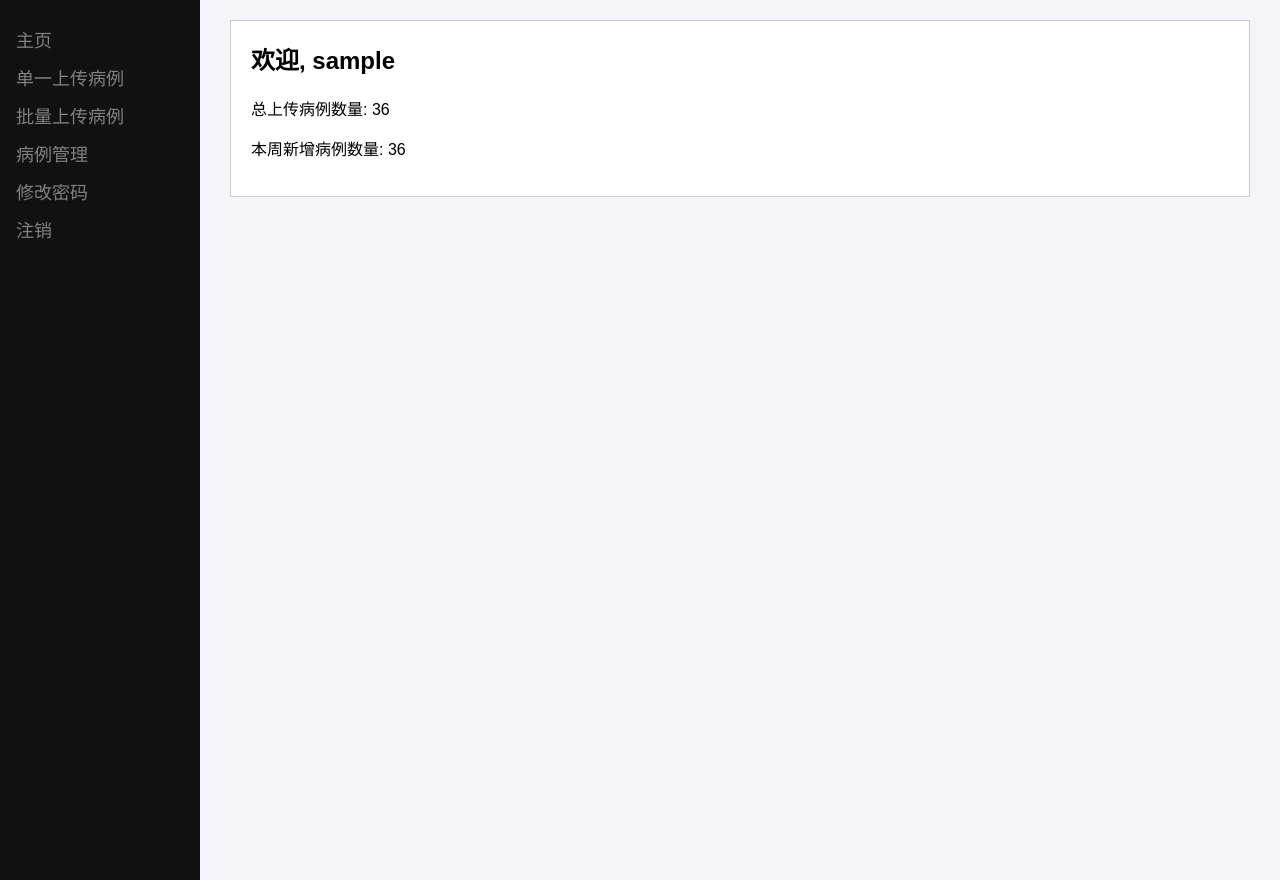
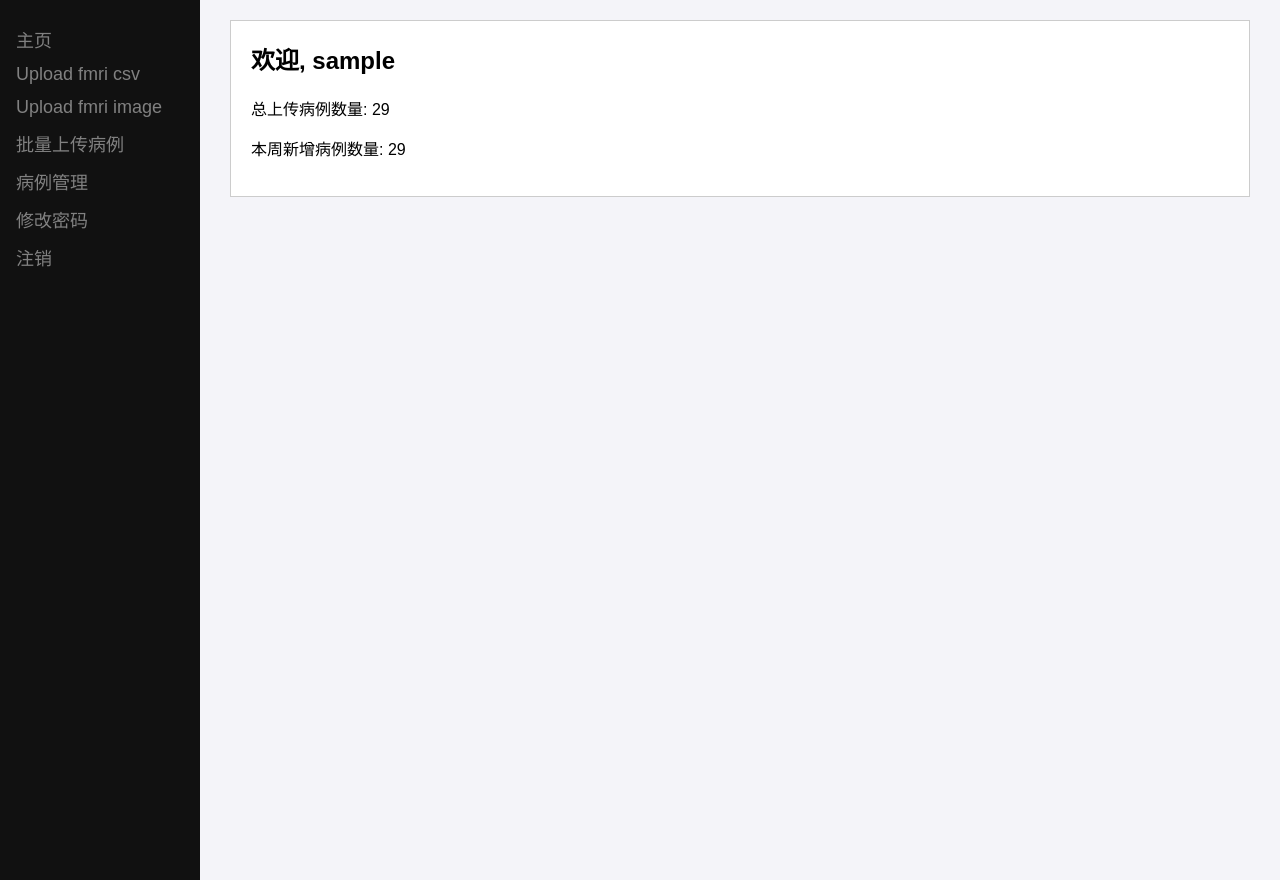
Before and after one commit to kaigegao/asd-website, a Flask app: page /doctor_dashboard in a window 1280 px wide. Run offline with Flask 3, Linux system fonts and the light colour scheme; the visitor is signed in with stand-in values (Sample User, id 1).

Commit message:
1.7 上传nii文件

```diff
--- a/app.py
+++ b/app.py
@@ -12,6 +12,14 @@ import torch
 import numpy as np
 from models.MyModel import MyModel  # Ensure this import matches your directory structure
 from flask_cors import CORS
+
+from nilearn import datasets
+from nilearn.image import load_img
+from nilearn import masking
+from nilearn.image import resample_to_img
+from nilearn.input_data import NiftiLabelsMasker
+
+
 app = Flask(__name__)
 app.secret_key = 'supersecretkey'
 CORS(app)
@@ -176,22 +184,26 @@ def file_upload_destination():
         except pd.errors.EmptyDataError:
             df.to_csv(file_path,  index=False)
 
-        file_path = os.path.join(app.config['UPLOAD_FOLDER'],filename)
-        data = pd.read_csv(file_path, index_col=0)
-        table_html = data.to_html(index=True)
+        # file_path = os.path.join(app.config['UPLOAD_FOLDER'],filename)
+        # data = pd.read_csv(file_path, index_col=0)
+        # table_html = data.to_html(index=True)
         # 返回包含case_id的JSON响应给前端
-        # return jsonify({'case_id': str(data_with_case_id['caseId'])}), 200
-        return render_template('case_detail.html',  case= data_with_case_id['caseId'],table_html=table_html)
+        #return jsonify({'case_id': str(data_with_case_id['caseId'])}), 200
+        # return render_template('case_detail.html',  case= data_with_case_id['caseId'],table_html=table_html)
     except Exception as e:
         flash(f'Error reading file {"caseInfo"}: {str(e)}', 'danger')
 
-    return jsonify({'case_id': data_with_case_id['caseId']}), 200
-
+    # return jsonify({'case_id': data_with_case_id['caseId']}), 200
+    return "Data has been uploaded and processed successfully. Click 'View Results' to see the details."
 
 
 @app.route('/upload_case', methods=['GET', 'POST'])
 def upload_case():
     return render_template('upload_case.html')
+
+
+
+
 
 
 @app.route('/return_to_upload')
@@ -273,6 +285,86 @@ def upload_files():
             return redirect(request.url)
 
     return render_template('bulk_upload2.html')
+
+
+@app.route('/fmri_image_upload', methods=['GET', 'POST'])
+def upload_image_files():
+
+    if request.method == 'POST':
+        file = request.files.get("imagefile")
+        if file.filename == '':
+            flash('No selected file')
+            return redirect(request.url)
+        try:
+            filename = file.filename
+            filename2 = filename.replace('.nii.gz', '')
+            file_path = os.path.join(app.config.get("UPLOAD_FOLDER"), filename)
+
+            file.save(file_path)
+            convert_fmri_image_to_timeseries(file_path, filename2, app.config.get("UPLOAD_FOLDER"))
+            data = {
+                'age': request.form.get("age"),
+                'gender': request.form.get("gender"),
+                'name': request.form.get("name"),
+                'fmri.image': filename,
+                'file':filename2+ '_timeseries.csv',
+                'uploadDate': datetime.now().strftime('%Y-%m-%d %H:%M:%S'),
+                # 保留预测功能
+                'diagnosis': "ASD",
+                # 保留预测功能
+                'risk': "0.88888",
+                'doctor': session['username']
+            }
+
+            file_path = app.config.get("case_save_file")
+            case_id = get_next_case_id(file_path)
+
+            data_with_case_id = {'caseId': case_id, **data}
+            columns_order = ['caseId', 'age', 'gender', 'name', 'fmri.image', 'file', 'uploadDate', 'diagnosis', 'risk',
+                             'doctor']
+            df = pd.DataFrame([data_with_case_id], columns=columns_order)
+            try:
+                existing_df = pd.read_csv(file_path)
+                updated_df = pd.concat([existing_df, df], ignore_index=True)
+                updated_df.to_csv(file_path, index=False)
+
+            except pd.errors.EmptyDataError:
+                df.to_csv(file_path, index=False)
+
+            # file_path = os.path.join(app.config['UPLOAD_FOLDER'],filename)
+            # data = pd.read_csv(file_path, index_col=0)
+            # table_html = data.to_html(index=True)
+            # 返回包含case_id的JSON响应给前端
+            # return jsonify({'case_id': str(data_with_case_id['caseId'])}), 200
+            # return render_template('case_detail.html',  case= data_with_case_id['caseId'],table_html=table_html)
+        except Exception as e:
+            flash(f'Error reading file {"caseInfo"}: {str(e)}', 'danger')
+
+        # return jsonify({'case_id': data_with_case_id['caseId']}), 200
+        return "Data has been uploaded and processed successfully. Click 'View Results' to see the details."
+    return render_template('image_upload.html')
+
+def convert_fmri_image_to_timeseries(image_path, file_name, fmri_save_path):
+    dataset = datasets.fetch_atlas_aal()
+    atlas_filename = dataset.maps
+    labels = dataset.labels
+    fMRIData = load_img(image_path)
+    mask = masking.compute_background_mask(fMRIData)
+    Atlas = resample_to_img(atlas_filename, mask, interpolation='nearest')
+    masker = NiftiLabelsMasker(labels_img=Atlas, standardize=True,
+                            memory='nilearn_cache', verbose=0)
+    time_series = masker.fit_transform(fMRIData)
+    if time_series.shape[1] != len(labels):
+        print('Error: time_series.shape[1] != len(labels)')
+        print(time_series[0,:])
+        print("====================================================")
+        print(labels)
+    df = pd.DataFrame(time_series, columns=labels)
+    save_path = os.path.join(fmri_save_path, file_name + '_timeseries.csv')
+    df.to_csv(save_path, index=True)
+
+
+
 
 def get_csv_filenames(csv_path):
     filenames = set()
--- a/cases_save_file.csv
+++ b/cases_save_file.csv
@@ -1,37 +1,30 @@
 caseId,age,gender,name,fmri.image,file,uploadDate,diagnosis,risk,doctor
-0,18,male,name,,ASD_Subject_02.csv,2025-01-06 15:58:28,ASD,0.88888,qqq
-1,18,male,name,,ASD_Subject_03.csv,2025-01-06 15:59:58,ASD,0.88888,qqq
-2,18,male,name,,ASD_Subject_04.csv,2025-01-06 16:00:34,ASD,0.88888,qqq
-3,18,male,name,,ASD_Subject_05.csv,2025-01-06 16:01:07,ASD,0.88888,qqq
-4,18,male,name,,Normal_Subject_01.csv,2025-01-06 16:10:07,ASD,0.88888,qqq
-5,18,male,name,,Normal_Subject_02.csv,2025-01-06 16:10:58,ASD,0.88888,qqq
-6,18,male,name,,Normal_Subject_03.csv,2025-01-06 16:26:47,ASD,0.88888,qqq
-7,18,male,name,,Normal_Subject_04.csv,2025-01-06 16:27:38,ASD,0.88888,qqq
-8,18,male,name,,Normal_Subject_05.csv,2025-01-06 16:28:16,ASD,0.88888,qqq
-9,18,male,name,,Normal_Subject_06.csv,2025-01-06 16:29:02,ASD,0.88888,qqq
-10,18,male,name,,Normal_Subject_07.csv,2025-01-06 16:31:45,ASD,0.88888,qqq
-11,18,male,name,,Normal_Subject_10.csv,2025-01-06 16:32:36,ASD,0.88888,qqq
-12,18,male,name,,Normal_Subject_11.csv,2025-01-06 16:34:29,ASD,0.88888,qqq
-13,18,male,name,,Normal_Subject_12.csv,2025-01-06 16:34:56,ASD,0.88888,qqq
-14,18,male,name,,Normal_Subject_13.csv,2025-01-06 16:35:02,ASD,0.88888,qqq
-15,18,male,name,,Normal_Subject_14.csv,2025-01-06 16:35:57,ASD,0.88888,qqq
-16,18,male,name,,Normal_Subject_15.csv,2025-01-06 16:36:05,ASD,0.88888,qqq
-17,18,male,name,,Normal_Subject_16.csv,2025-01-06 16:37:33,ASD,0.88888,qqq
-18,18,male,name,,Normal_Subject_19.csv,2025-01-06 17:13:37,ASD,0.88888,qqq
-19,18,male,name,,Normal_Subject_20.csv,2025-01-06 17:14:07,ASD,0.88888,qqq
-20,18,male,name,,Normal_Subject_24.csv,2025-01-06 17:20:24,ASD,0.88888,qqq
-21,18,male,name,,Normal_Subject_25.csv,2025-01-06 17:21:27,ASD,0.88888,qqq
-22,18,male,name,,Normal_Subject_26.csv,2025-01-06 17:24:03,ASD,0.88888,qqq
-23,18,male,name,,Normal_Subject_27.csv,2025-01-06 17:25:57,ASD,0.88888,qqq
-24,18,male,name,,Normal_Subject_29.csv,2025-01-06 17:26:55,ASD,0.88888,qqq
-25,18,male,name,,Normal_Subject_45.csv,2025-01-06 17:30:36,ASD,0.88888,qqq
-26,18,male,name,,Normal_Subject_46.csv,2025-01-06 17:34:20,ASD,0.88888,qqq
-27,18,male,name,,Normal_Subject_47.csv,2025-01-06 17:36:12,ASD,0.88888,qqq
-28,18,male,name,,Normal_Subject_48.csv,2025-01-06 17:37:01,ASD,0.88888,qqq
-29,18,male,name,,Normal_Subject_49.csv,2025-01-06 17:38:49,ASD,0.88888,qqq
-30,18,male,name,,Normal_Subject_50.csv,2025-01-06 17:41:30,ASD,0.88888,qqq
-31,18,male,name,,ASD_Subject_50.csv,2025-01-06 17:43:17,ASD,0.88888,qqq
-32,18,male,name,,ASD_Subject_49.csv,2025-01-06 17:44:00,ASD,0.88888,qqq
-33,18,male,name,,ASD_Subject_48.csv,2025-01-06 17:45:17,ASD,0.88888,qqq
-34,18,male,name,,ASD_Subject_47.csv,2025-01-06 17:55:17,ASD,0.88888,qqq
-35,18,male,name,None,ASD_Subject_46.csv,2025-01-06 17:56:00,ASD,0.88888,qqq
+0,18.0,male,name,,ASD_Subject_02.csv,2025-01-07 10:20:56,ASD,0.88888,qqq
+1,18.0,male,name,,ASD_Subject_03.csv,2025-01-07 10:21:08,ASD,0.88888,qqq
+2,18.0,male,name,,ASD_Subject_04.csv,2025-01-07 10:21:17,ASD,0.88888,qqq
+3,18.0,male,name,,ASD_Subject_05.csv,2025-01-07 10:44:14,ASD,0.88888,qqq
+4,18.0,male,name,,ASD_Subject_09.csv,2025-01-07 10:51:28,ASD,0.88888,qqq
+5,18.0,male,name,,ASD_Subject_11.csv,2025-01-07 10:53:23,ASD,0.88888,qqq
+6,18.0,male,name,,ASD_Subject_12.csv,2025-01-07 10:59:00,ASD,0.88888,qqq
+7,18.0,male,name,,ASD_Subject_13.csv,2025-01-07 10:59:45,ASD,0.88888,qqq
+8,18.0,male,name,,ASD_Subject_14.csv,2025-01-07 11:00:50,ASD,0.88888,qqq
+9,18.0,male,name,,ASD_Subject_16.csv,2025-01-07 11:01:27,ASD,0.88888,qqq
+10,18.0,male,name,,ASD_Subject_17.csv,2025-01-07 11:04:20,ASD,0.88888,qqq
+11,18.0,male,name,,ASD_Subject_18.csv,2025-01-07 11:05:06,ASD,0.88888,qqq
+12,18.0,male,name,,ASD_Subject_19.csv,2025-01-07 11:05:47,ASD,0.88888,qqq
+13,18.0,male,name,,ASD_Subject_21.csv,2025-01-07 11:07:23,ASD,0.88888,qqq
+14,18.0,male,name,,ASD_Subject_22.csv,2025-01-07 11:08:23,ASD,0.88888,qqq
+15,18.0,male,name,,ASD_Subject_25.csv,2025-01-07 11:08:35,ASD,0.88888,qqq
+16,18.0,male,name,,ASD_Subject_26.csv,2025-01-07 11:08:40,ASD,0.88888,qqq
+17,18.0,male,name,,ASD_Subject_28.csv,2025-01-07 11:18:28,ASD,0.88888,qqq
+18,18.0,male,name,,ASD_Subject_29.csv,2025-01-07 11:19:47,ASD,0.88888,qqq
+19,18.0,male,name,,ASD_Subject_31.csv,2025-01-07 11:22:28,ASD,0.88888,qqq
+20,18.0,male,name,,ASD_Subject_42.csv,2025-01-07 13:08:09,ASD,0.88888,qqq
+21,,,,sub-28741_ses-1_task-rest_run-1_bold.nii.gz,sub-28741_ses-1_task-rest_run-1_bold_timeseries.csv,2025-01-07 16:46:07,ASD,0.88888,qqq
+22,18.0,male,name,sub-28743_ses-1_task-rest_run-1_bold.nii.gz,sub-28743_ses-1_task-rest_run-1_bold_timeseries.csv,2025-01-07 17:05:03,ASD,0.88888,qqq
+23,18.0,male,name,,ASD_Subject_12.csv,2025-01-07 17:08:27,ASD,0.88888,qqq
+24,18.0,male,name,,ASD_Subject_17.csv,2025-01-07 17:08:50,ASD,0.88888,qqq
+25,18.0,male,name,,ASD_Subject_22.csv,2025-01-07 17:08:57,ASD,0.88888,qqq
+26,18.0,male,name,sub-28741_ses-1_task-rest_run-1_bold.nii.gz,sub-28741_ses-1_task-rest_run-1_bold_timeseries.csv,2025-01-07 17:12:07,ASD,0.88888,qqq
+27,18.0,male,name,,ASD_Subject_03.csv,2025-01-07 18:14:20,ASD,0.88888,qqq
+28,18,male,name,None,ASD_Subject_05.csv,2025-01-07 18:15:24,ASD,0.88888,qqq
--- a/templates/doctor_dashboard2.html
+++ b/templates/doctor_dashboard2.html
@@ -51,7 +51,8 @@
 <body>
     <div class="sidebar">
         <a href="/">主页</a>
-        <a href="/upload_case">单一上传病例</a>
+        <a href="/upload_case">Upload fmri csv</a>
+        <a href="/fmri_image_upload">Upload fmri image</a>
         <a href="/bulk_upload">批量上传病例</a>
         <a href="{{url_for('view_cases')}}">病例管理</a>
         <a href="/change_password">修改密码</a>
```
Also changed, not shown: templates/upload_case.html (+26 -26 lines).
